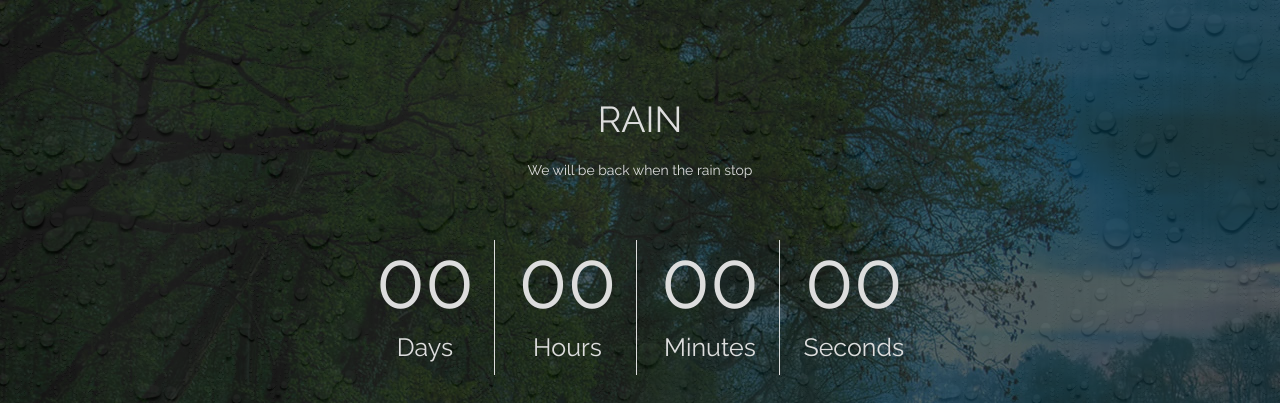
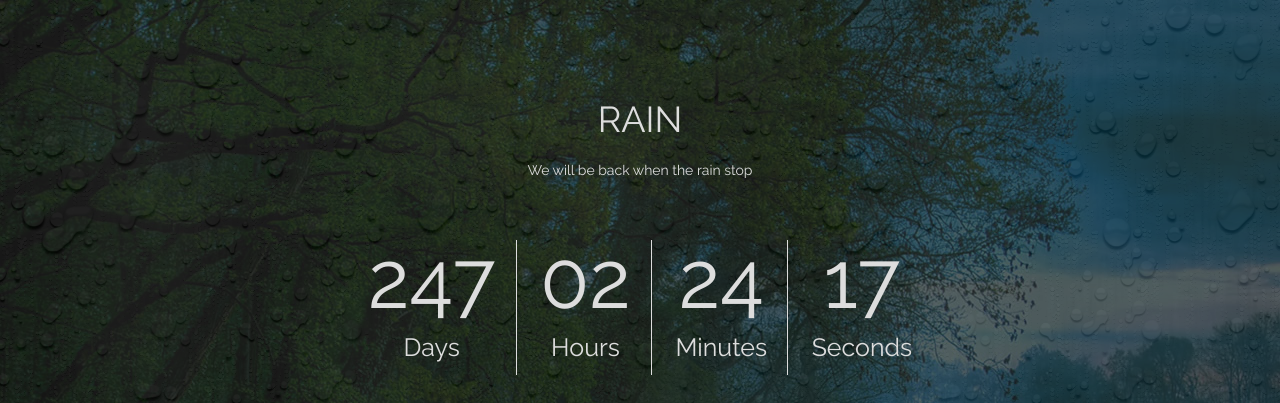
Before and after one commit to faridrony55/Project-with-jquery, a plain HTML site: page countdown_two/index.html in a window 1280 px wide. Shown: the top 403 px of the page. Drawn offline with nearby package versions, Linux system fonts and the light colour scheme.

Commit message:
Update index.html

```diff
--- a/countdown_two/index.html
+++ b/countdown_two/index.html
@@ -81,7 +81,7 @@ $(document).ready(function() {
     <script type="text/javascript" src="asset/timer1/jquery.countdown.min.js?v=1.0.0.0"></script>
         <script type="text/javascript">
         $('#example').countdown({
-            date: '6/1/2017 23:59:59',
+            date: '6/12/2018 23:59:59',
             offset: -8,
             day: 'Day',
             days: 'Days'
```
